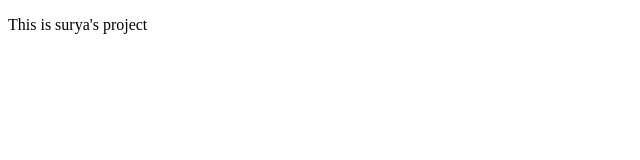
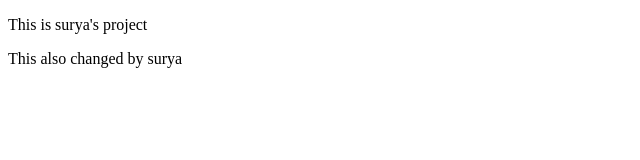
Before and after one commit to Mandapati-SuryanarayanaRaju/git-MergeConflict-Practice, a plain HTML site: page index.html in a window 1280 px wide. Shown: the whole page, without its empty margins (0-640 px from the left). Drawn offline with Linux system fonts and the light colour scheme.

Commit message:
changes made by surya

```diff
--- a/index.html
+++ b/index.html
@@ -7,5 +7,6 @@
 </head>
 <body>
     <p>This is surya's project</p>
+    <p>This also changed by surya</p>
 </body>
 </html>
```
